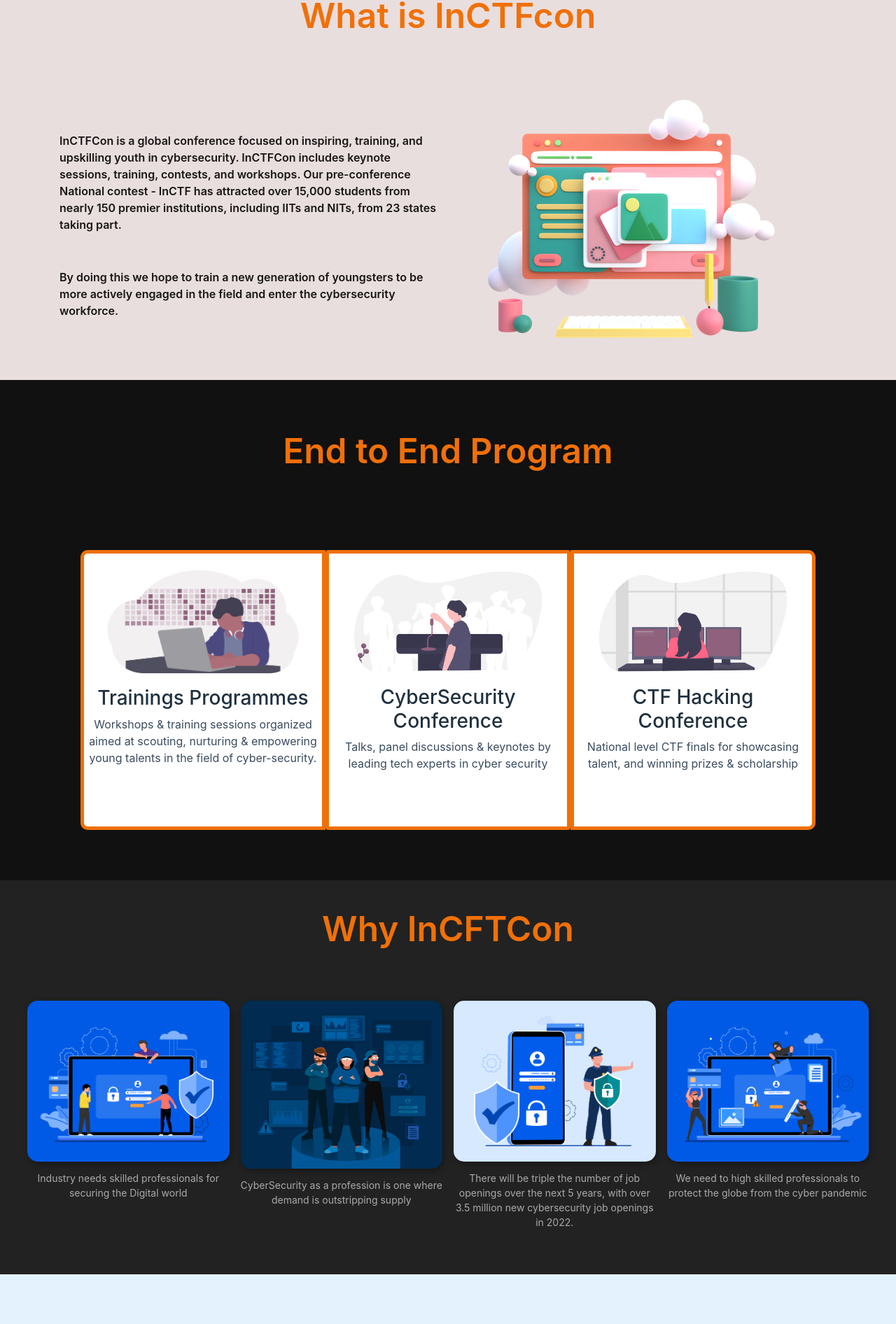
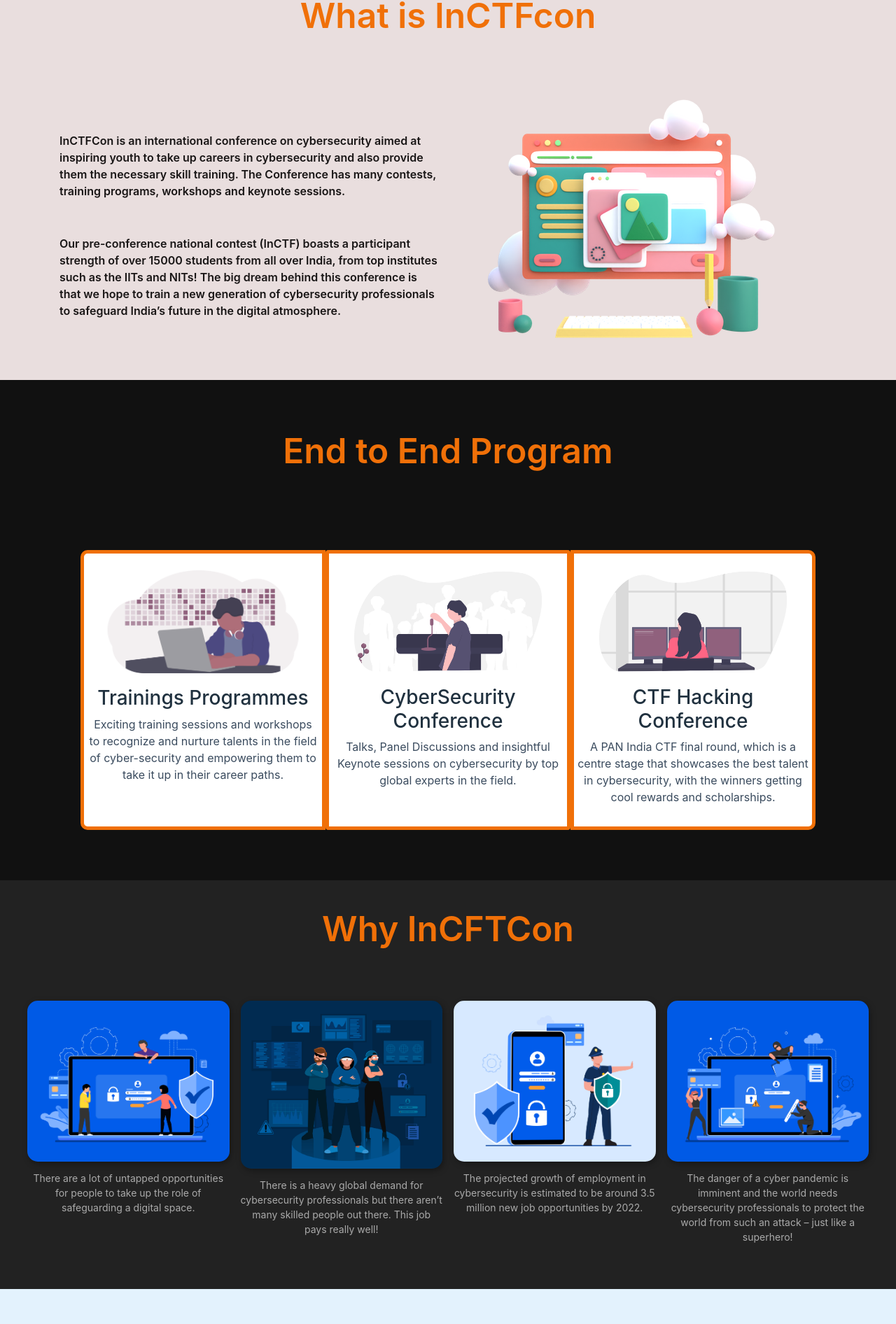
Before and after one commit to Rahul255/InCTFConReact, a React (Create React App) app: page / in a window 1280 px wide. Shown: the part 867-2759 px from the top of the page at 70% size. Built offline with nearby package versions, Linux system fonts and the light colour scheme.

Commit message:
file added

```diff
--- a/src/Components/About/About.js
+++ b/src/Components/About/About.js
@@ -21,13 +21,11 @@ function About() {
                         <div>
                             <Fade left>
                                 <p className="para">
-                                    InCTFCon is a global conference focused on inspiring, training, and upskilling youth in cybersecurity.
-                                    InCTFCon includes keynote sessions, training, contests, and workshops. Our pre-conference National contest
-                                    - InCTF has attracted over 15,000 students from nearly 150 premier institutions, including IITs and NITs,
-                                    from 23 states taking part.</p>
+                                    InCTFCon is an international conference on cybersecurity aimed at inspiring youth to take up careers in cybersecurity and also provide them the necessary skill training.
+                                    The Conference has many contests, training programs, workshops and keynote sessions.
+                                    </p>
                                 <p className="para">
-                                    By doing this we hope to train a new generation of youngsters to be more actively engaged in the field and
-                                    enter the cybersecurity workforce.</p>
+                                Our pre-conference national contest (InCTF) boasts a participant strength of over 15000 students from all over India, from top institutes such as the IITs and NITs! The big dream behind this conference is that we hope to train a new generation of cybersecurity professionals to safeguard India’s future in the digital atmosphere.</p>
                             </Fade>
                         </div>
                     </div>
--- a/src/Components/Bars/Topbar.js
+++ b/src/Components/Bars/Topbar.js
@@ -36,7 +36,7 @@ const Header = styled.header`
     nav {
        a {
           font-size: 16px;
-          color: #999;
+          color: white;
           padding: 8px 16px;
           text-decoration: none!important;
           &:hover {
--- a/src/Components/EndProgram/EndProgram.js
+++ b/src/Components/EndProgram/EndProgram.js
@@ -21,21 +21,21 @@ function EndProgram() {
                             <img draggable="false" src={team} alt="brand-img" className="img-fluid" />
                         </div>
                         <h3 className="card__heading">Trainings Programmes</h3>
-                        <p className="card__description">Workshops & training sessions organized aimed at scouting, nurturing & empowering young talents in the field of cyber-security.</p>
+                        <p className="card__description">Exciting training sessions and workshops to recognize and nurture talents in the field of cyber-security and empowering them to take it up in their career paths.</p>
                     </div>
                     <div className="card" id="card-2" style={{ padding: '5px' }}>
                         <div className="card__img">
                             <img draggable="false" src={conf} alt="brand-img" className="img-fluid" />
                         </div>
                         <h3 className="card__heading">CyberSecurity Conference</h3>
-                        <p className="card__description">Talks, panel discussions & keynotes by leading tech experts in cyber security</p>
+                        <p className="card__description">Talks, Panel Discussions and insightful Keynote sessions on cybersecurity by top global experts in the field. </p>
                     </div>
                     <div className="card" id="card-3" style={{ padding: '5px' }}>
                         <div className="card__img">
                             <img draggable="false" src={hack} alt="brand-img" className="img-fluid" />
                         </div>
                         <h3 className="card__heading">CTF Hacking Conference</h3>
-                        <p className="card__description">National level CTF finals for showcasing talent, and winning prizes & scholarship</p>
+                        <p className="card__description">A PAN India CTF final round, which is a centre stage that showcases the best talent in cybersecurity, with the winners getting cool rewards and scholarships.</p>
                     </div>
                 </div>
                 <br/><br/><br/>
--- a/src/Components/Goal/Goals.jsx
+++ b/src/Components/Goal/Goals.jsx
@@ -45,19 +45,19 @@ const EventGoals = () => {
     const goals = [
         {
             "cover": require('../../images/covers/Data_security_01.jpg').default,
-            "text": "Industry needs skilled professionals for securing the Digital world",
+            "text": "There are a lot of untapped opportunities for people to take up the role of safeguarding a digital space.",
         },
         {
             "cover": require('../../images/covers/Data_security_02.jpg').default,
-            "text": "CyberSecurity as a profession is one where demand is outstripping supply"
+            "text": "There is a heavy global demand for cybersecurity professionals but there aren’t many skilled people out there. This job pays really well!"
         },
         {
             "cover": require('../../images/covers/Data_security_03.jpg').default,
-            "text": "There will be triple the number of job openings over the next 5 years, with over 3.5 million new cybersecurity job openings in 2022."
+            "text": "The projected growth of employment in cybersecurity is estimated to be around 3.5 million new job opportunities by 2022."
         },
         {
             "cover": require('../../images/covers/Data_security_04.jpg').default,
-            "text": "We need to high skilled professionals to protect the globe from the cyber pandemic"
+            "text": "The danger of a cyber pandemic is imminent and the world needs cybersecurity professionals to protect the world from such an attack – just like a superhero!"
         }
     ];
 
```
Lines whose indentation alone changed are shown as unchanged.
